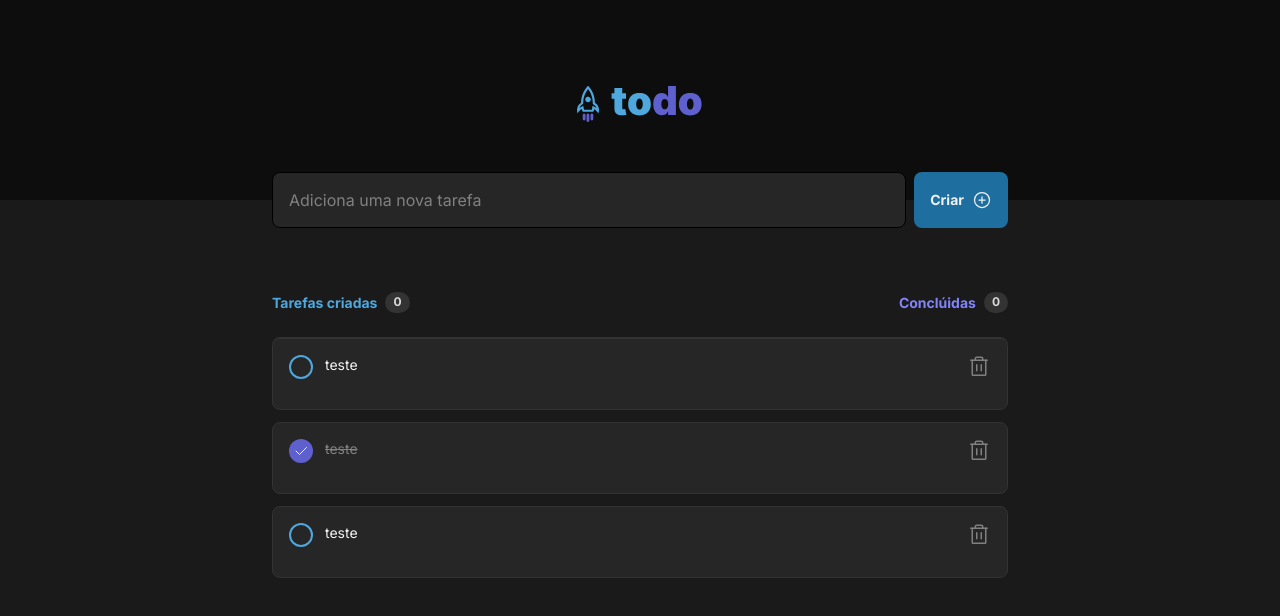
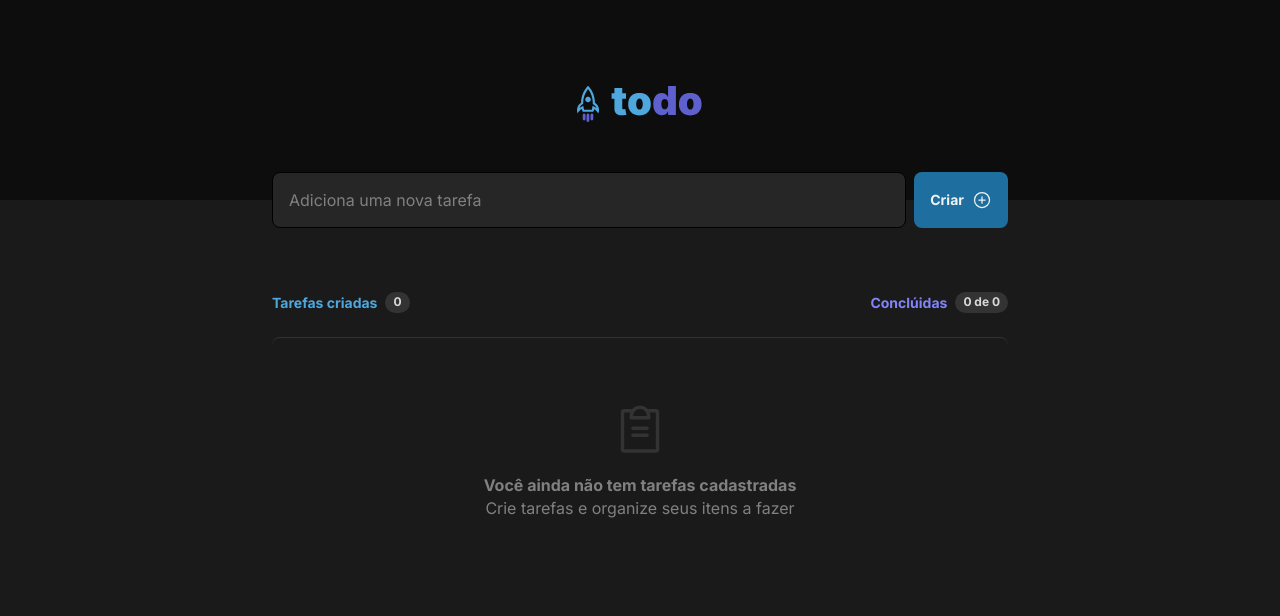
Before and after one commit to RenanFachin/RS_IG_ToDo, a React (Vite) app: page / in a window 1280 px wide. Shown: the top 616 px of the page. Built offline with nearby package versions, Linux system fonts and the light colour scheme.

Commit message:
Aplicação finalizad

```diff
--- a/src/components/Form.tsx
+++ b/src/components/Form.tsx
@@ -13,21 +13,11 @@ export interface TaskProps {
 }
 
 const allTasks: TaskProps[] = [
-  {
-    id: 1,
-    content: 'teste',
-    isCompleted: false
-  },
-  {
-    id: 2,
-    content: 'teste',
-    isCompleted: true
-  },
-  {
-    id: 3,
-    content: 'teste',
-    isCompleted: false
-  },
+  // {
+  //   id: 1,
+  //   content: 'Integer urna interdum massa libero auctor neque turpis turpis semper. Duis vel sed fames integer.',
+  //   isCompleted: false
+  // },
 ]
 
 export function Form() {
@@ -45,10 +35,10 @@ export function Form() {
     setTasks(newTasksArray);
   }
 
-  function handleCreateNewTask(event: FormEvent){
+  function handleCreateNewTask(event: FormEvent) {
     event.preventDefault()
 
-    const newTask ={
+    const newTask = {
       content: taskText,
       id: Math.random() * 20,
       isCompleted: false
@@ -57,6 +47,12 @@ export function Form() {
     setTasks([...tasks, newTask])
 
     setTaskText('')
+  }
+
+  function deleteTask(taskId: number) {
+    const newTaskArray = tasks.filter((task: TaskProps) => task.id !== taskId)
+
+    setTasks(newTaskArray)
   }
 
   return (
@@ -76,6 +72,7 @@ export function Form() {
       </form>
 
       <Tasks
+        onDelete={deleteTask}
         onSelect={selectTask}
         tasks={tasks}
       />
--- a/src/components/Tasks.tsx
+++ b/src/components/Tasks.tsx
@@ -12,13 +12,24 @@ import styles from './Tasks.module.css'
 interface Props {
   tasks: TaskProps[];
   onSelect: (taskId: number) => void;
+  onDelete: (taskId: number) => void;
 }
 
 
-export function Tasks({ tasks, onSelect }: Props) {
+export function Tasks({ tasks, onSelect, onDelete }: Props) {
+
+  const tasksCount = tasks.length;
+
+  const doneTasksCount = tasks.filter(
+    (task: TaskProps) => task.isCompleted === true
+  ).length;
 
   function onSelectTaskProps(taskId: number) {
     onSelect(taskId);
+  }
+
+  function onDeleteTaskProps(taskId: number) {
+    onDelete(taskId);
   }
 
   return (
@@ -27,12 +38,12 @@ export function Tasks({ tasks, onSelect }: Props) {
       <section className={styles.content}>
         <div className={styles.summary}>
           <strong>Tarefas criadas</strong>
-          <span>0</span>
+          <span>{tasksCount}</span>
         </div>
 
         <div className={styles.completed}>
           <strong>Conclúidas</strong>
-          <span>0</span>
+          <span>{doneTasksCount} de {tasksCount}</span>
         </div>
       </section>
 
@@ -64,6 +75,7 @@ export function Tasks({ tasks, onSelect }: Props) {
                         content={task.content}
                         isFinished={task.isCompleted}
                         onSelect={onSelectTaskProps}
+                        onDelete={onDeleteTaskProps}
                       />
                     )
                   })
--- a/src/components/ToDoListCard.tsx
+++ b/src/components/ToDoListCard.tsx
@@ -10,12 +10,17 @@ interface toDoListCardProps {
   taskId: number;
   isFinished: boolean;
   onSelect: (taskId: number) => void;
+  onDelete: (taskId: number) => void;
 }
 
-export function ToDoListCard({ content, isFinished, onSelect, taskId }: toDoListCardProps) {
+export function ToDoListCard({ content, isFinished, onSelect, onDelete ,taskId }: toDoListCardProps) {
 
   function handleToggleTask() {
     onSelect(taskId)
+  }
+
+  function handleDeleteTask(){
+    onDelete(taskId)
   }
 
   return (
@@ -32,7 +37,7 @@ export function ToDoListCard({ content, isFinished, onSelect, taskId }: toDoList
         {content}
       </p>
 
-      <button className={styles.deleteItem}>
+      <button className={styles.deleteItem} onClick={handleDeleteTask}>
         <Trash size={24} />
       </button>
 
```
